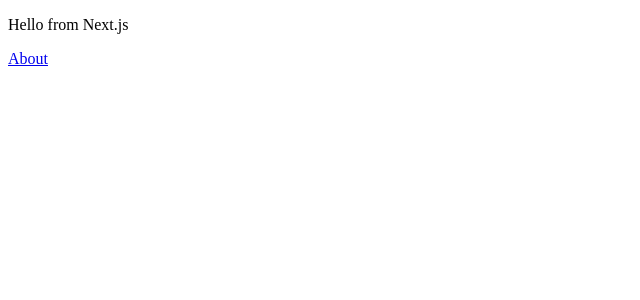
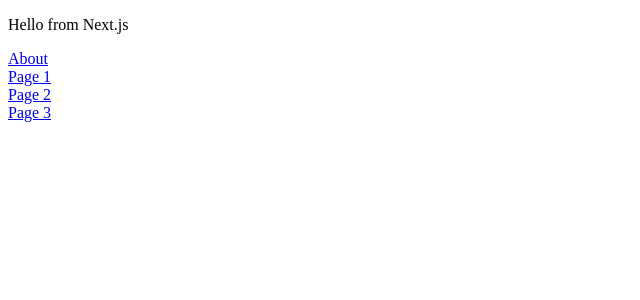
Before and after one commit to lcd11001/react_ssr, a Next.js app: page / in a window 1280 px wide. Shown: the top 300 px of the page, without its empty margins (0-640 px from the left). Built offline with nearby package versions, Linux system fonts and the light colour scheme.

Commit message:
+ Dynamic router

```diff
--- /dev/null
+++ b/SharedComponents/DynamicRouter.js
@@ -0,0 +1,14 @@
+import React from 'react'
+import Link from 'next/link'
+
+function GetLink(props) {
+    return (
+        <div>
+            <Link href={`/SecondPage?content=${props.title}`}>
+                <a>{props.title}</a>
+            </Link>
+        </div>
+    )
+}
+
+export default GetLink
--- /dev/null
+++ b/pages/SecondPage.js
@@ -0,0 +1,5 @@
+export default (props) => (
+    <h1>
+        Welcome to {props.url.query.content}
+    </h1>
+)
--- a/pages/index.js
+++ b/pages/index.js
@@ -1,5 +1,7 @@
 import React from 'react'
 import Link from 'next/link'
+
+import GetLink from '../SharedComponents/DynamicRouter'
 
 function App() {
     return (
@@ -8,6 +10,9 @@
             <Link href='/about'>
                 <a>About</a>
             </Link>
+            <GetLink title={'Page 1'} />
+            <GetLink title={'Page 2'} />
+            <GetLink title={'Page 3'} />
         </div>
     )
 }
```
